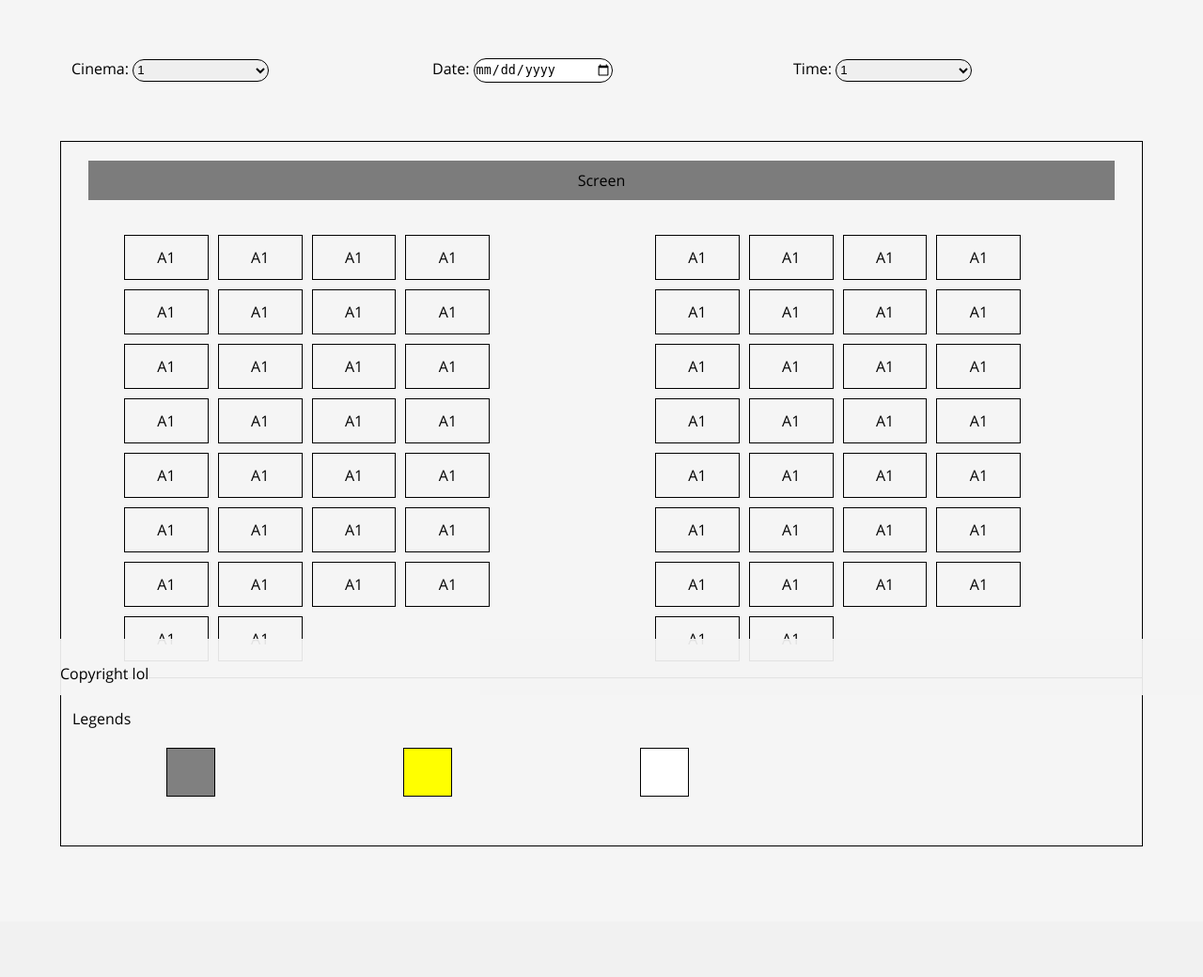
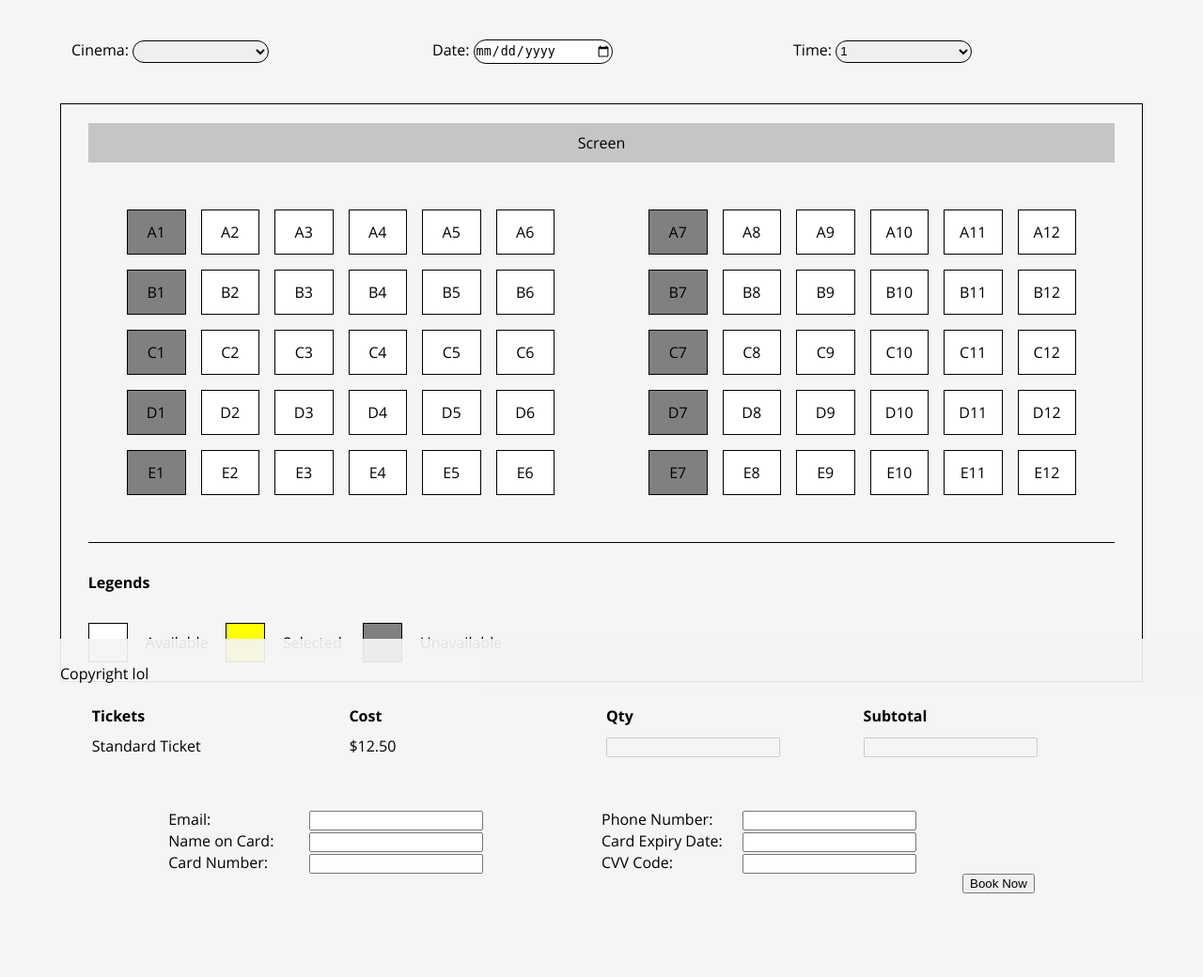
Before and after one commit to soraino/IM4717-HiewTangTheatre, a PHP site: page /seating.php in a window 1280 px wide. Shown: the part 60-1100 px from the top of the page at 94% size. Before the commit the page ends 961 px from the top, so only its background shows below. Run offline with PHP 8.4, Linux system fonts and the light colour scheme; tables that the repository leaves empty or names only in its code hold one stand-in row (values such as "Sample post"); data that the repository does not hold is empty.

Commit message:
Edited Seating page
Page not fully functional

```diff
--- /dev/null
+++ b/css/seating.css
@@ -0,0 +1,120 @@
+#top select,
+#top input {
+    width: 145px;
+    height: 24px;
+    border-radius: 15px;
+    border: 1px solid black;
+}
+
+#top {
+    margin: 30px 0;
+}
+
+.outer-container {
+    border: 1px solid black;
+    width: auto;
+}
+
+.screen {
+    width: 95%;
+    height: fit-content;
+    justify-content: center;
+    background-color: rgb(197, 197, 197);
+    padding: 10px 0;
+    margin: 20px auto;
+}
+
+.seats {
+    margin: 30px 50px;
+}
+
+.iseat {
+    text-align: center;
+    border: 1px solid black;
+    margin: 8px;
+    background-color: white;
+}
+
+.iseat:nth-child(2) {
+    background-color: grey;
+}
+
+.seats-left {
+    /* background-color: red; */
+    margin-right: 30px;
+}
+
+.seats-right {
+    /* background-color: blue; */
+    margin-left: 30px;
+}
+
+.legends {
+    width: 95%;
+    margin: 20px auto;
+    border-top: 1px solid black;
+}
+
+.title {
+    display: block !important;
+    width: 100%;
+    height: fit-content;
+    padding: 10px 0;
+}
+
+.box {
+    display: inline-block;
+    border: 1px solid black;
+    width: 40px;
+    height: 40px;
+    margin-right: 100px;
+}
+
+.box p {
+    margin: 0px;
+    margin-left: 60px;
+    line-height: 40px;
+}
+
+#tickets {
+    margin-top: 20px;
+}
+
+.tickets-header {
+    width: 95%;
+    margin: 0 auto;
+    justify-content: center;
+    font-weight: bold;
+}
+
+.tickets-item {
+    width: 95%;
+    margin: 0 auto;
+    justify-content: center;
+}
+
+#tickets p {
+    display: block;
+    width: 100%;
+    margin: 5px;
+}
+
+#payment {
+    width: 80%;
+    margin: 50px auto;
+    justify-content: center;
+}
+
+#payment-left {
+    width: 50%;
+    float: left;
+}
+
+#payment label {
+    float: left;
+    width: 150px;
+}
+
+#payment input[type="submit"] {
+    float: right;
+}
--- a/css/seatings.css
+++ /dev/null
@@ -1,68 +0,0 @@
-#top select,
-#top input {
-    width: 145px;
-    height: 24px;
-    border-radius: 15px;
-    border: 1px solid black;
-}
-
-#top {
-    margin: 50px 0;
-}
-
-.outer-container {
-    border: 1px solid black;
-    width: auto;
-}
-
-.screen {
-    width: 95%;
-    height: fit-content;
-    justify-content: center;
-    background-color: rgb(124, 124, 124);
-    padding: 10px 0;
-    margin: 20px auto;
-}
-
-.iseat {
-    text-align: center;
-    border: 1px solid black;
-    flex: 0 0 calc(100% / 12 * 2 - 13px) !important;
-    margin: 5px;
-}
-
-.seats {
-    margin: 0 50px;
-}
-
-.seats-right {
-    margin-left: 80px;
-}
-.legends {
-    border-top: 1px solid black;
-}
-
-.title {
-    margin: 20px 0;
-}
-
-.boxes {
-    margin: 20px 0;
-}
-
-.unavailable {
-    background-color: grey;
-}
-.selected {
-    background-color: yellow;
-}
-.available {
-    background-color: white;
-}
-
-.boxes div {
-    border: 1px solid black;
-    width: 50px;
-    height: 50px;
-    margin: 0 100px 0 100px;
-}
--- a/movieDetails.php
+++ b/movieDetails.php
@@ -18,7 +18,7 @@ if (mysqli_connect_errno()) {
 }
 
 $selectedMovie = $_GET['movie'];
-$sql = "select * from MovieDetail A inner join Photo B on A.Id = B.MovieDetailId and A.Name = '" . $selectedMovie . "'";
+$sql = "select A.Id, A.Name, B.PhotoUrl, A.Language, A.Synopsis, A.Genre, A.ReleaseDate, A.Rating, A.Duration from MovieDetail A inner join Photo B on A.Id = B.MovieDetailId and A.Name = '" . $selectedMovie . "'";
 $result = $db->query($sql);
 $numRows = $result->num_rows;
 $movieDetails = $result->fetch_assoc();
@@ -91,7 +91,7 @@ $directorList = $result2->fetch_assoc();
                                     </div>
                                 </div>
                                 <div class="col pad-0">
-                                    <a href="booking.html?movie=<?php echo $movieDetails['Id']; ?>" class=" button float-right">BOOK TICKET</a>
+                                    <a href="booking.php?movie=<?php echo $movieDetails['Id']; ?>" class=" button float-right">BOOK TICKET</a>
                                 </div>
                             </div>
                         </div>
--- a/seating.php
+++ b/seating.php
@@ -5,16 +5,57 @@
     <meta charset="UTF-8">
     <meta name="viewport" content="width=device-width, initial-scale=1.0">
     <link rel="stylesheet" href="./css/main.css" />
-    <link rel="stylesheet" href="./css/seatings.css" />
+    <link rel="stylesheet" href="./css/seating.css" />
     <title>Seats selection</title>
 </head>
+
+<?php
+$db = new mysqli('localhost', 'f34ee', 'f34ee', 'f34ee');
+
+if (mysqli_connect_errno()) {
+    echo 'Error: Could not connect to database.';
+    exit;
+}
+
+$movieId = $_POST['movie'];
+echo $movieId;
+
+$sql_theatre = "select distinct Location from Theatre";
+$result_theatre = $db->query($sql_theatre);
+$theatre = $result_theatre->fetch_assoc();
+
+
+$alphabet = range('A', 'Z');
+
+?>
+
+<script>
+    var ticketCount = 0;
+    var subtotal = 0;
+
+    function seatSelector(id) {
+        var selected = window.getComputedStyle(document.getElementById(id));
+        // alert(selected.backgroundColor);
+        if (selected.backgroundColor === "rgb(255, 255, 255)") {
+            document.getElementById(id).style.backgroundColor = "yellow";
+            ticketCount += 1;
+            subtotal = 12.5 * ticketCount;
+        } else if (selected.backgroundColor === "rgb(255, 255, 0)") {
+            document.getElementById(id).style.backgroundColor = "white";
+            ticketCount -= 1;
+            subtotal = 12.5 * ticketCount;
+        }
+        document.getElementById('qty').value = ticketCount;
+        document.getElementById('subtotal').value = subtotal;
+    }
+</script>
 
 <body>
     <nav class="navbar">
         <div class="navbar-menu container">
             <div class="navbar-end">
-                <a href="index.html" class="navbar-item"> Home </a>
-                <a class="navbar-item"> Movies </a>
+                <a href="index.php" class="navbar-item"> Home </a>
+                <a href="moviesView.php" class="navbar-item"> Movies </a>
                 <a class="navbar-item"> Bookings </a>
                 <div class="navbar-item">
                     <input class="input is-rounded" type="text" placeholder="Search" />
@@ -35,9 +76,13 @@
                 <div class="col">
                     <label>Cinema: </label>
                     <select name="cinema" id="cinema">
-                        <option value="1">1</option>
-                        <option value="2">2</option>
-                        <option value="3">3</option>
+                        <?php
+                        while ($theatre = $result_theatre->fetch_assoc()) {
+                        ?>
+                            <option value="<?php echo $theatre['Location']; ?>"><?php echo $theatre['Location']; ?></option>
+                        <?php
+                        }
+                        ?>
                     </select>
                 </div>
                 <div class="col">
@@ -59,45 +104,98 @@
             <div class="outer-container">
                 <!-- screen -->
                 <div class="row screen">Screen</div>
+
                 <!-- seats -->
                 <div class="row seats">
                     <!-- seats left -->
-                    <div class="col">
-                        <div class="row is-wrap">
-                            <?php
-                            for ($counter = 0; $counter < 30; $counter++) { ?>
-                                <div class="col size-2 iseat">A1</div>
-                            <?php
-                            } ?>
-                        </div>
+                    <div class="col seats-left">
+                        <?php
+                        for ($row = 0; $row < 5; $row++) {
+                        ?>
+                            <div class="row">
+                                <?php
+                                for ($col = 1; $col <= 6; $col++) { ?>
+                                    <input hidden type="text" value="<?php echo $alphabet[$row] . $col; ?>">
+                                    <div class="col iseat" id="<?php echo $alphabet[$row] . $col; ?>" onclick="seatSelector('<?php echo $alphabet[$row] . $col; ?>')"><?php echo $alphabet[$row] . $col; ?></div>
+                                <?php
+                                } ?>
+                            </div>
+                        <?php
+                        } ?>
                     </div>
                     <!-- seats right -->
                     <div class="col seats-right">
-                        <div class="row is-wrap">
-                            <?php
-                            for ($counter = 0; $counter < 30; $counter++) { ?>
-                                <div class="col size-2 iseat">A1</div>
-                            <?php
-                            } ?>
-                        </div>
+                        <?php
+                        for ($row = 0; $row < 5; $row++) {
+                        ?>
+                            <div class="row">
+                                <?php
+                                for ($col = 7; $col <= 12; $col++) { ?>
+                                    <input hidden type="text" value="<?php echo $alphabet[$row] . $col; ?>">
+                                    <div class="col iseat" id="<?php echo $alphabet[$row] . $col; ?>" onclick="seatSelector('<?php echo $alphabet[$row] . $col; ?>')"><?php echo $alphabet[$row] . $col; ?></div>
+                                <?php
+                                } ?>
+                            </div>
+                        <?php
+                        } ?>
                     </div>
                 </div>
+
                 <!-- legends -->
-                <div class="row legends">
-                    <div class="col title">
-                        Legends
-                        <div class="row boxes">
-                            <div class="unavailable"></div>
-                            <div class="selected"></div>
-                            <div class="available"></div>
-                        </div>
+                <div class="legends">
+                    <div class="title">
+                        <h4>Legends</h4>
+                    </div>
+                    <div class="box" style="background-color: white;">
+                        <p>Available</p>
+                    </div>
+                    <div class="box" style="background-color: yellow;">
+                        <p>Selected</p>
+                    </div>
+                    <div class="box" style="background-color: grey;">
+                        <p>Unavailable</p>
                     </div>
 
                 </div>
             </div>
         </div>
+        <div id="tickets">
+            <div class="row tickets-header">
+                <p>Tickets</p>
+                <p>Cost</p>
+                <p>Qty</p>
+                <p>Subtotal</p>
+            </div>
+            <div class="row tickets-item">
+                <p>Standard Ticket</p>
+                <p>$12.50</p>
+                <p><input id="qty" type="text" value="" disabled></p>
+                <p><input id="subtotal" type="text" value="" disabled></p>
+            </div>
+        </div>
         <div id="payment">
-
+            <input hidden type="text" value="movie id">
+            <div id="payment-left">
+                <label>Email: </label>
+                <input type="text" id="email" value="">
+                <br>
+                <label>Name on Card: </label>
+                <input type="text" id="card" value="">
+                <br>
+                <label>Card Number: </label>
+                <input type="text" id="cardNo" value="">
+            </div>
+            <div>
+                <label>Phone Number: </label>
+                <input type="text" id="phone" value="">
+                <br>
+                <label>Card Expiry Date: </label>
+                <input type="text" id="expiry" value="">
+                <br>
+                <label>CVV Code: </label>
+                <input type="text" id="cvv" value="">
+            </div>
+            <input type="submit" value="Book Now">
         </div>
     </div>
     <!-- End of container -->
```
Also changed, not shown: booking.php (+29 -31 lines).
